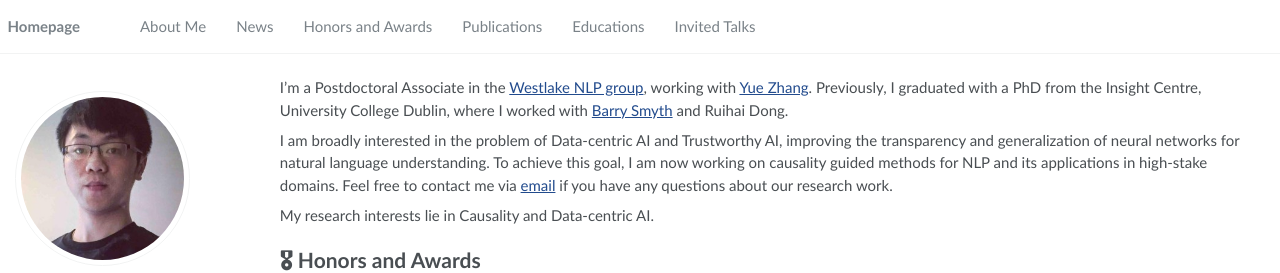
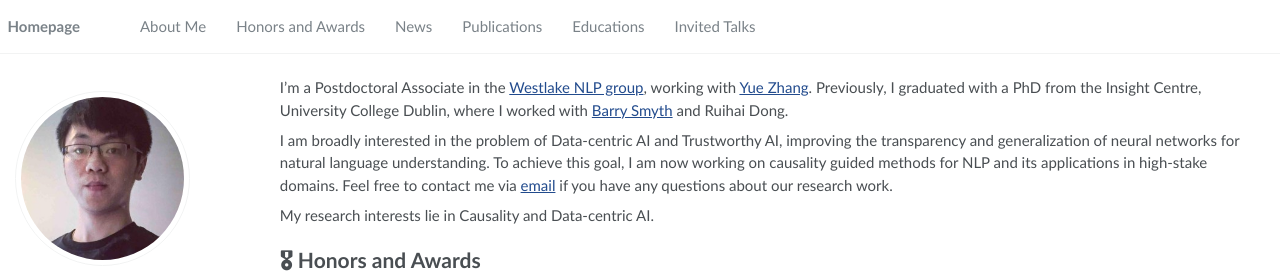
Before and after one commit to YangLinyi/yanglinyi.github.io, a Jekyll site: the page built from _pages/about.md, in a window 1280 px wide. Shown: the top 273 px of the page. Built offline with Jekyll 4.4.1, drawn with Linux system fonts in a browser that asks for light colours; part of the change alters nothing that is shown.

```diff
--- a/_data/navigation.yml
+++ b/_data/navigation.yml
@@ -3,11 +3,13 @@ main:
   - title: "About Me"
     url: "/#about-me"
 
+  - title: "Honors and Awards"
+    url: "/#-honors-and-awards"
+
   - title: "News"
     url: "/#-news"
 
-  - title: "Honors and Awards"
-    url: "/#-honors-and-awards"
+
 
 
   - title: "Publications"
```
